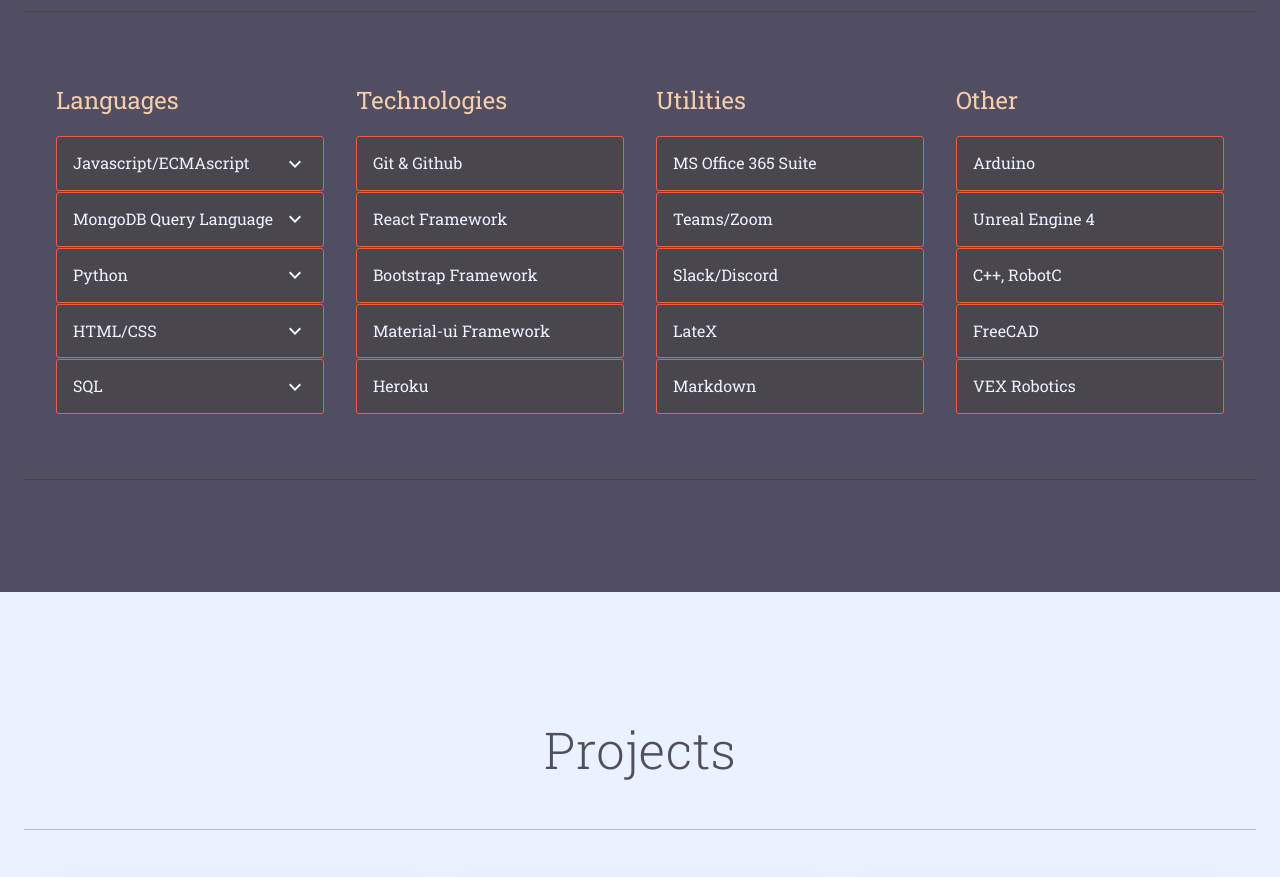
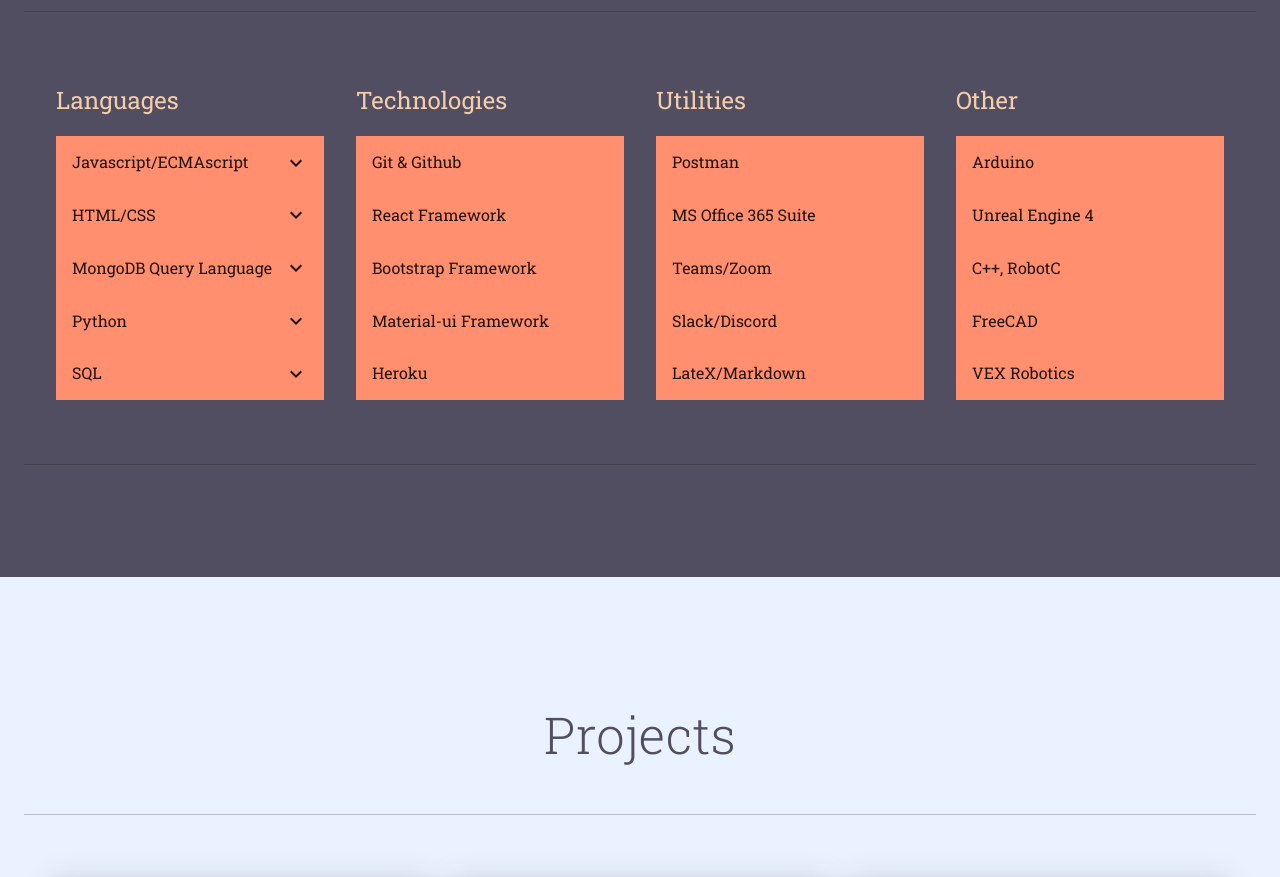
Before and after one commit to MasReed/personal-interactive-website, a React (Create React App) app: page /#about in a window 1280 px wide. Shown: the part 1160-2037 px from the top of the page. Built offline with nearby package versions, Linux system fonts and the light colour scheme.

Commit message:
skill section layout style update; expanding sections functional

```diff
--- a/src/TechContent.jsx
+++ b/src/TechContent.jsx
@@ -20,24 +20,28 @@ const useStyles = makeStyles((theme) => ({
     padding: '.5rem 0',
   },
   listItemStyle: {
-    backgroundColor: '#49464d',
-    borderRadius: 3,
-    border: '1px solid #ea5e42',
-    color: '#EBF2FF',
-    margin: '1px 0'
+    backgroundColor: theme.palette.secondary.light,
+    color: theme.palette.text.primary,
+    '&:hover': {
+      backgroundColor: theme.palette.white.main,
+      border: '0.0125rem solid',
+      borderColor: theme.palette.text.primary,
+    }
   },
   listStyle: {
     color: theme.palette.white.main,
     margin: 0,
     padding: 0,
   },
-  nestedListItem: {
-    color: theme.palette.white.main,
+  expandedListItem: {
+    backgroundColor: theme.palette.cream.main,
+    border: '0.0125rem solid',
+    borderColor: theme.palette.primary.main,
+    boxShadow: theme.shadows[24],
     margin: 0,
-    padding: '0 .75rem',
   },
-  nestedListText: {
-    color: theme.palette.white.main,
+  expandedListText: {
+    color: theme.palette.text.primary,
     margin: 0,
     padding: 0,
   },
@@ -47,14 +51,19 @@ export default function TechContent() {
   const theme = useTheme()
   const classes = useStyles(theme)
 
-  const [open, setOpen] = useState(false)
+  const languages = techSkills['languages']
 
-  const handleClick = (event) => {
-    console.log(event)
-    setOpen(!open)
+  const [open, setOpen] = useState({
+    "javascript": false,
+    "htmlcss": false,
+    "mql": false,
+    "python": false,
+    "sql": false
+  })
+
+  const handleClick = (id) => {
+    setOpen({ ...open, [id]: !open[id] })
   }
-
-  const languages = techSkills['languages']
 
   return (
     <>
@@ -69,20 +78,22 @@ export default function TechContent() {
           {
             languages.map(language => (
               <List
-                key={language}
+                key={language.language}
                 component='nav'
                 className={classes.listStyle}
               >
-                <ListItem button className={classes.listItemStyle} onClick={handleClick}>
+                <ListItem button className={classes.listItemStyle} onClick={() => handleClick(language.id)}>
                   <ListItemText primary={language.language} />
-                  {open ? <ExpandLess /> : <ExpandMore />}
+                  {open[language.id] ? <ExpandLess /> : <ExpandMore />}
                 </ListItem>
-                <Collapse in={open} timeout='auto' unmountOnExit>
-                  <Box className={classes.listItemStyle}>
-                    <ul>
+                <Collapse in={open[language.id]} timeout='auto' unmountOnExit>
+                  <Box className={classes.expandedListItem}>
+                    <ul style={{ margin: 0, padding: '.5rem 2.5rem' }}>
                       {
                         language.libraries.map(lib => (
-                          <li key={lib}>{lib}</li>
+                          <Typography key={lib} className={classes.expandedListText} component='li' variant='body2'>
+                            {lib}
+                          </Typography>
                         ))
                       }
                     </ul>
@@ -122,27 +133,3 @@ export default function TechContent() {
     </>
   )
 }
-
-// <Grid container spacing={4}>
-//   {
-//     Object.keys(techSkills).map((key) => {
-//       return (
-//         <Grid item sm={3} key={key}>
-//           <h2 className={classes.heading}>{key[0].toUpperCase() + key.slice(1)}</h2>
-//           <List>
-//             {
-//               techSkills[key].map(item => (
-//                 <ListItem
-//                   key={item.toString()}
-//                   className={classes.listItemStyle}
-//                 >
-//                   {item}
-//                 </ListItem>
-//               ))
-//             }
-//           </List>
-//         </Grid>
-//       )
-//     })
-//   }
-// </Grid>
--- a/src/content/techSkills.json
+++ b/src/content/techSkills.json
@@ -1,22 +1,27 @@
 {
   "languages": [
     {
+      "id": "javascript",
       "language": "Javascript/ECMAscript",
       "libraries": ["Node/EJS", "Express", "React/JSX", "Redux", "jQuery", "JSON"]
     },
     {
+      "id": "htmlcss",
+      "language": "HTML/CSS",
+      "libraries": ["Bootstrap"]
+    },
+    {
+      "id": "mql",
       "language": "MongoDB Query Language",
       "libraries": ["MongoDB", "Mongoose", "MongoDB Atlas"]
     },
     {
+      "id": "python",
       "language": "Python",
       "libraries": ["Pandas", "Django", "NumPy", "matplotlib"]
     },
     {
-      "language": "HTML/CSS",
-      "libraries": ["Bootstrap"]
-    },
-    {
+      "id": "sql",
       "language": "SQL",
       "libraries":["MySQL", "SQLite", "PostgreSQL"]
     }
@@ -29,11 +34,11 @@
     "Heroku"
   ],
   "utilities": [
+    "Postman",
     "MS Office 365 Suite",
     "Teams/Zoom",
     "Slack/Discord",
-    "LateX",
-    "Markdown"
+    "LateX/Markdown"
   ],
   "other": [
     "Arduino",
```
